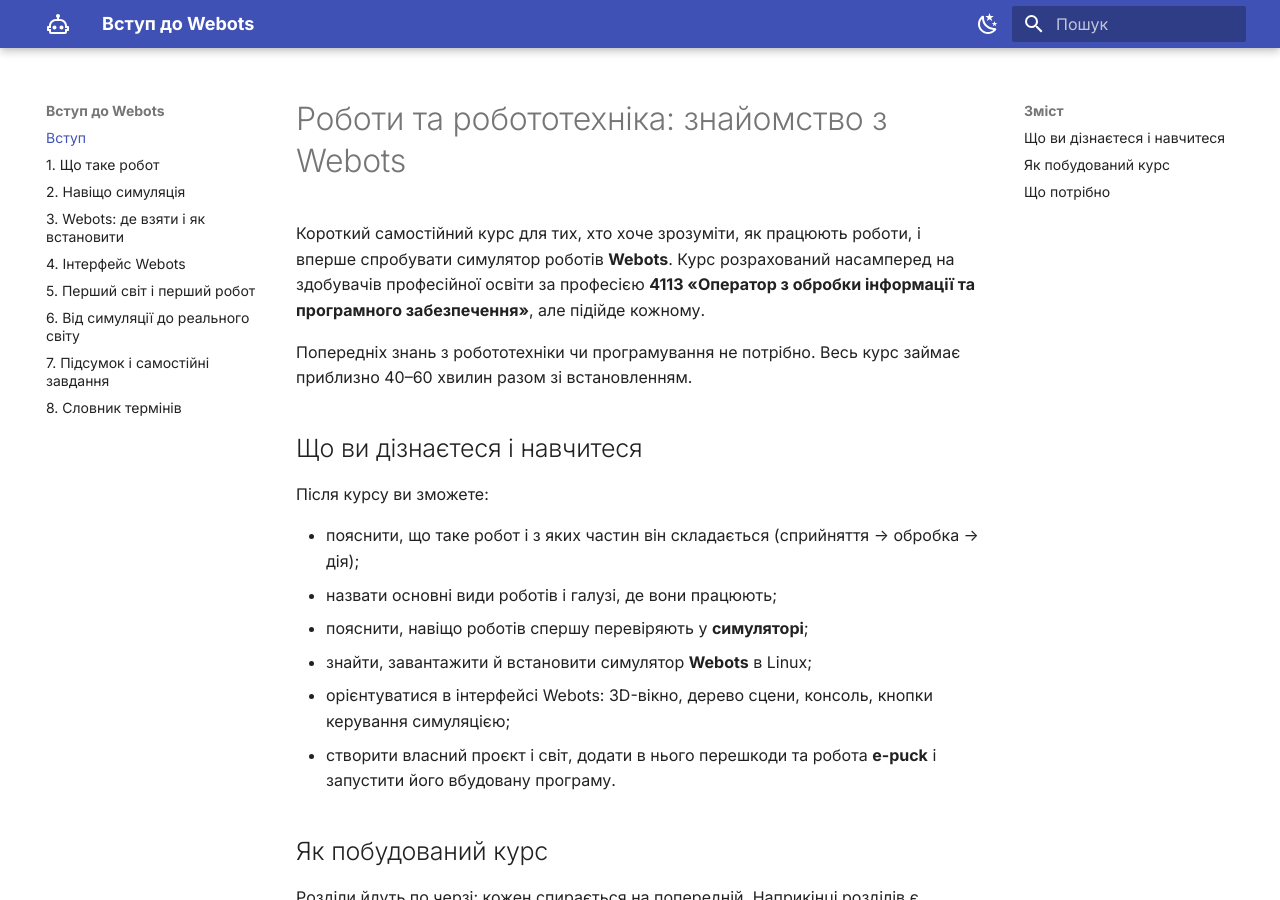
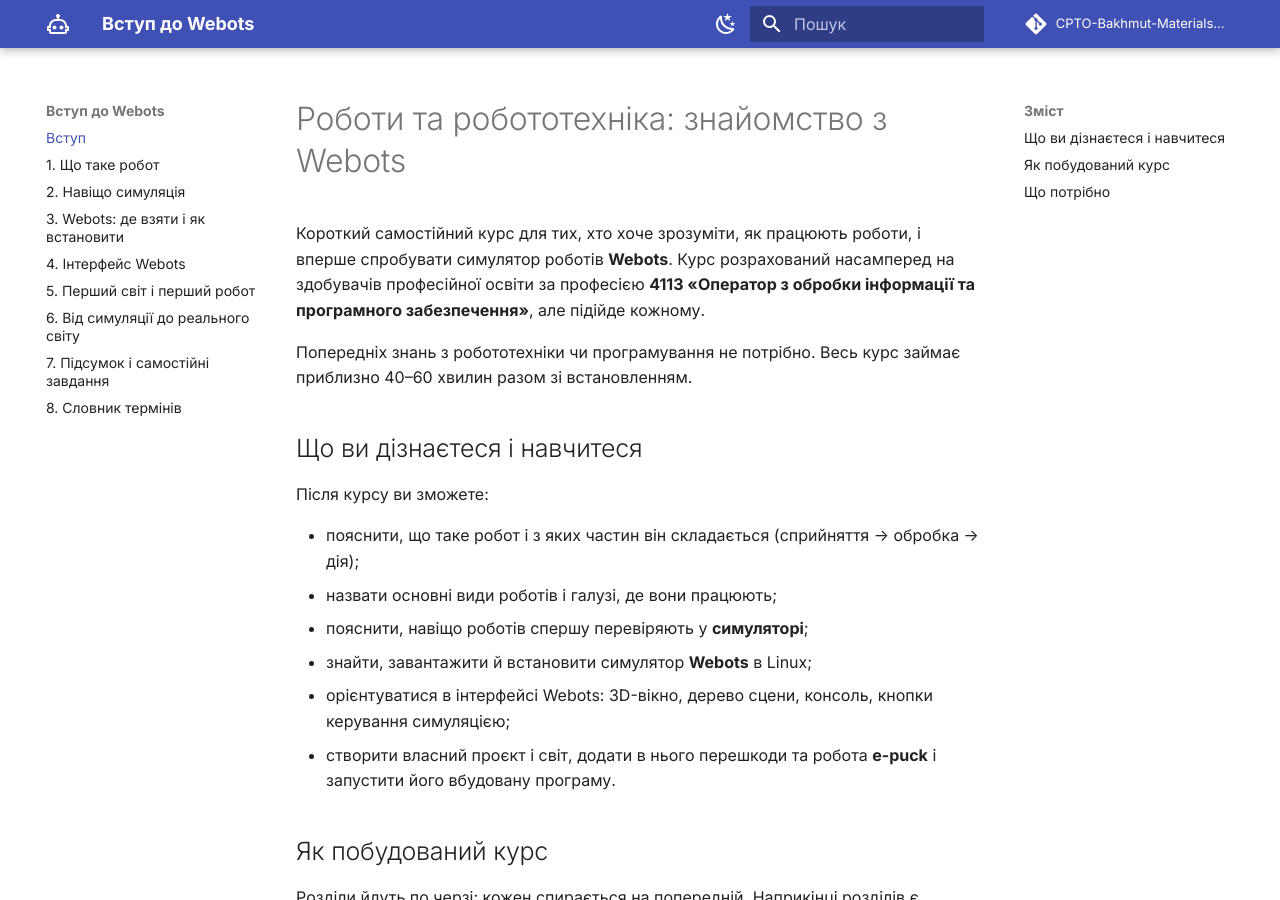
Before and after one commit to CPTO-Bakhmut-Materials/robotics, an MkDocs documentation site: the page built from docs/index.md, in a window 1280 px wide and 900 px high. Built offline with MkDocs 1.6.1 and Material for MkDocs 9.7.7, drawn with Linux system fonts in a browser that asks for light colours; comment, search, counter and statistics services are not loaded.

Commit message:
Fix github-pages deployment

```diff
--- a/mkdocs.yml
+++ b/mkdocs.yml
@@ -1,5 +1,8 @@
 site_name: Вступ до Webots
 site_description: Самостійний курс-знайомство з симулятором роботів Webots
+site_url: https://cpto-bakhmut-materials.github.io/robotics/
+repo_url: https://github.com/CPTO-Bakhmut-Materials/robotics
+repo_name: CPTO-Bakhmut-Materials/robotics
 docs_dir: docs
 exclude_docs: SUMMARY.md   # використовується лише як зміст (literate-nav)
 
```
Also changed, not shown: 1 other file.
